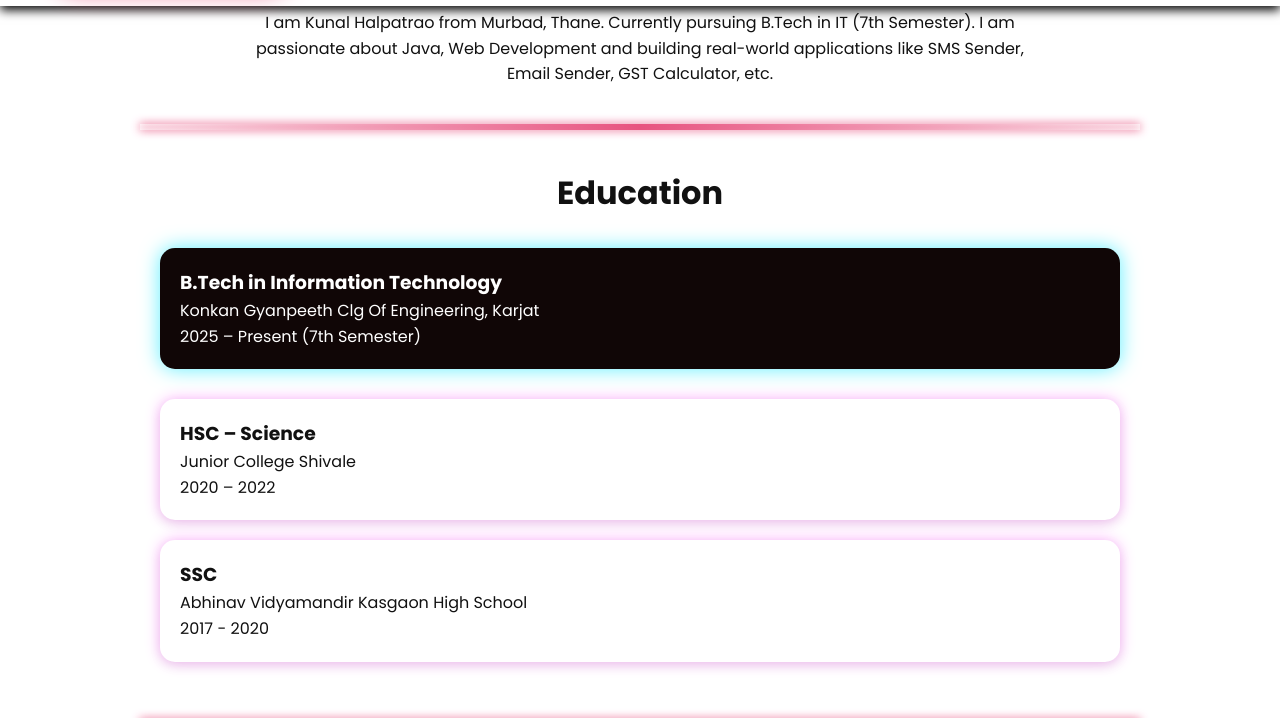
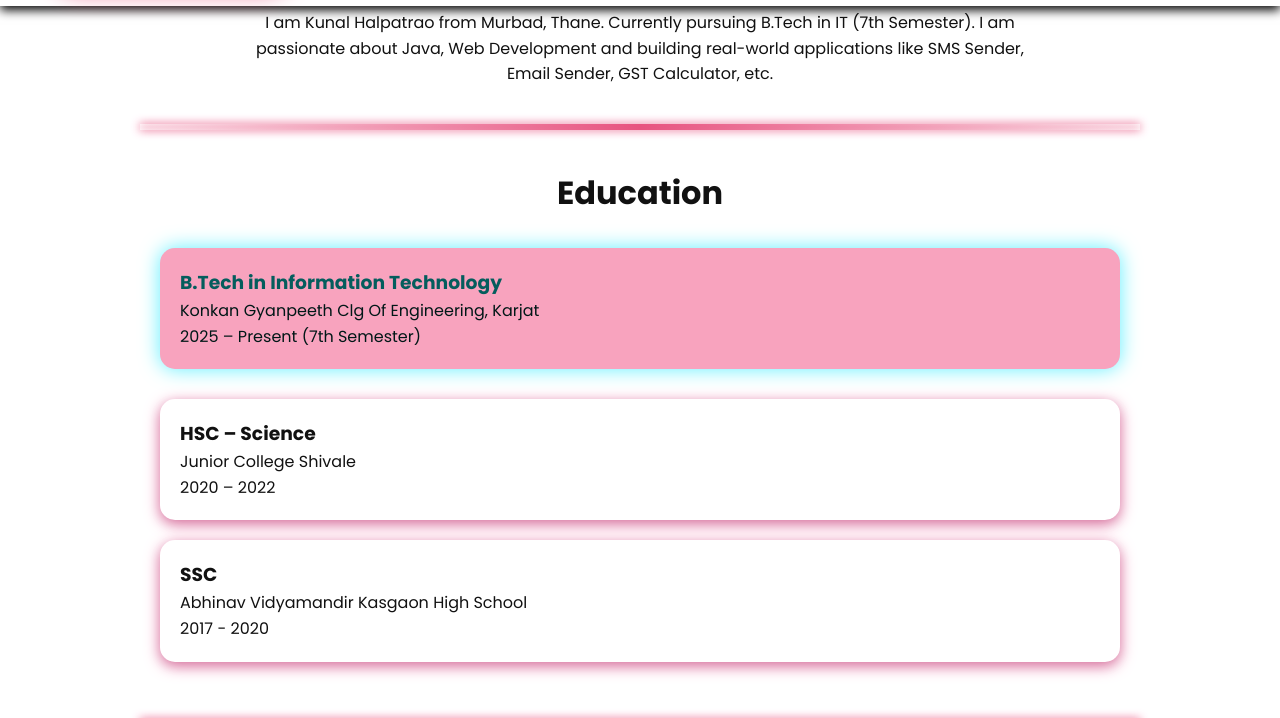
Before and after one commit to Kunal-Halpatrao/Portfoliyo.website, a plain HTML site: page index.html in a window 1280 px wide. In both pictures the pointer is over the element 640 px from the left and 1071 px from the top of the page. Shown: the part 753-1471 px from the top of the page. Drawn offline with nearby package versions, Linux system fonts and the light colour scheme; files whose address does not match are found by name.

Commit message:
Update index.html

```diff
--- a/index.html
+++ b/index.html
@@ -16,9 +16,7 @@
     body {
       font-family: 'Poppins', sans-serif;
       background-color: #ffffff;
-      /* White background */
       color: #111;
-      /* Black text */
       line-height: 1.6;
     }
 
@@ -69,7 +67,6 @@
 
     nav ul li a:hover {
       color: #ea9ab2;
-      /* Pink hover */
       font-weight: bold;
     }
 
@@ -85,12 +82,10 @@
       font-size: 2.5rem;
       margin-bottom: 10px;
       color: #111;
-      /* Black heading */
     }
 
     .hero span {
       color: #ff00ff;
-      /* Pink highlight */
     }
 
     .btn {
@@ -98,9 +93,7 @@
       display: inline-block;
       padding: 12px 28px;
       background: #ff00ff;
-      /* Pink button */
       color: #fff;
-      /* White text inside button */
       border-radius: 10px;
       text-decoration: none;
       font-weight: 600;
@@ -109,7 +102,6 @@
 
     .btn:hover {
       background: #000;
-      /* Black on hover */
       color: #fff;
       box-shadow: 0 0 15px #ff00ff;
     }
@@ -176,9 +168,7 @@
 
     .skills-list li:hover {
       background: #ff00ff;
-      /* Pink hover */
       color: #fff;
-      /* White text */
       cursor: pointer;
     }
 
@@ -196,7 +186,6 @@
       object-fit: cover;
       border: 4px solid #fff;
       box-shadow: 0 0 30px rgba(255, 0, 255, 0.6);
-      /* Pink glow */
     }
 
     .hero-text {
@@ -225,7 +214,6 @@
       font-family: 'Poppins', sans-serif;
     }
 
-    /* ===== Header / Navbar ===== */
     header {
       background: #fff;
       color: #111;
@@ -241,25 +229,21 @@
     }
 
     nav ul li a {
-      /* color: #111; */
       color: #fb1a61;
       transition: 0.3s;
     }
 
     nav ul li a:hover {
       color: #2dc2fc;
-      /* pink on hover */
       font-weight: bold;
     }
 
-    /* ===== Hero Section ===== */
     .hero h2 {
       color: #111;
     }
 
     .hero h2 span {
       color: #ff00ff;
-      /* pink highlight */
     }
 
     .hero p {
@@ -279,36 +263,32 @@
       box-shadow: 0 0 20px #ff00ff;
     }
 
-    /* Hero image glow */
     .hero-img {
       border-radius: 50%;
       border: 4px solid #fff;
       box-shadow: 0 0 40px rgba(255, 0, 255, 0.7);
-      /* strong pink glow */
     }
 
-    /* ===== Cards (Education, Experience) ===== */
     .card {
       background: #fff;
       color: #111;
       border-radius: 15px;
       box-shadow: 0 4px 12px rgba(0, 0, 0, 0.08),
-        0 0 15px rgba(255, 0, 255, 0.3);
-      /* pink aura */
+         0 4px 15px rgb(233, 113, 165);
+       /* box-shadow:0 5px 12px #eb9db5 */
+       /* 0 0 15px #f8a3be, */
     }
 
     .card:hover {
-      background-color: #100606;
-      color: white;
+      background-color: #f8a3be       ;
+      color: rgb(0, 23, 23);
       transition: 0.5s;
     }
 
     .card:hover h3 {
-      color: white;
+      color: rgb(4, 93, 93);
     }
 
-
-    /* ===== Skills Section ===== */
     .skills-box {
       background: #fff;
       border-radius: 15px;
@@ -441,7 +421,6 @@
 
     .learn-btn {
       color: #e75480;
-      /* same as your button */
       font-weight: 600;
       text-decoration: none;
       transition: 0.3s;
@@ -478,10 +457,8 @@
       justify-content: center;
       align-items: stretch;
       gap: 20px;
-      /* space between cards */
       margin-top: 30px;
       flex-wrap: wrap;
-      /* responsive ke liye */
     }
 
     .contact-card {
@@ -496,14 +473,12 @@
     .contact-card:hover {
       transform: translateY(-5px);
       box-shadow: 0 8px 20px rgba(231, 84, 128, 0.4);
-      /* pink glow hover */
     }
 
     .contact-card i {
       font-size: 30px;
       margin-bottom: 10px;
       color: #e75480;
-      /* pink theme */
     }
 
     .contact-card h3 {
@@ -529,11 +504,15 @@
    a {
     text-decoration: none;
    }
+
+   .hero-img {
+    box-shadow: 0 8px 12px rgb(242, 159, 185),
+    0 0 6px rgb(216, 112, 147)
+   }
   </style>
 </head>
 
 <body>
-  <!-- Navbar -->
   <header>
     <h1>Kunal Halpatrao</h1>
     <nav>
@@ -549,7 +528,6 @@
     </nav>
   </header>
 
-  <!-- Hero -->
   <section id="hero" class="hero">
     <div class="hero-container">
       <img src="Kunal Image-Photoroom.png" alt="Kunal Photo" class="hero-img">
@@ -561,7 +539,6 @@
     </div>
   </section>
 
-  <!-- About -->
   <section id="about" class="about">
     <h2>About Me</h2>
     <p style="text-align:center; max-width:800px; margin:auto; color: #111;">
@@ -571,7 +548,6 @@
     </p>
   </section>
 
-  <!-- Education -->
   <section id="education" class="education">
     <h2>Education</h2>
     <div class="card">
@@ -591,7 +567,6 @@
     </div>
   </section>
 
-  <!-- Experience -->
   <section id="experience">
     <h2>Experience</h2>
     <div class="card">
@@ -619,7 +594,6 @@
     </div>
   </section>
 
-  <!-- Skills -->
   <section id="skills">
     <h2>My Skills</h2>
     <div class="skills-box">
@@ -648,7 +622,6 @@
     </div>
   </section>
 
-  <!-- Projects Section -->
   <section id="projects">
     <h2>My Projects That I've Worked</h2>
     <p style="text-align:center; max-width:800px; margin:auto; color:#444;">
@@ -657,7 +630,6 @@
 
     <div class="projects-container">
 
-      <!-- Project Card 1 -->
       <div class="project-card">
         <img src="image.png" alt="Portfolio Project">
         <h3>Personal Portfolio</h3>
@@ -666,7 +638,6 @@
         <a href="#" class="learn-btn">Learn More →</a>
       </div>
 
-      <!-- Project Card 2 -->
       <div class="project-card">
         <img src="image copy.png" alt="Food App">
         <h3>Food App</h3>
@@ -674,7 +645,6 @@
         <a href="#" class="learn-btn">Learn More →</a>
       </div>
 
-      <!-- Project Card 3 -->
       <div class="project-card">
         <img src="image copy 2.png" alt="Shoose App">
         <h3>Shooes App</h3>
@@ -714,12 +684,10 @@
   </section>
 
 
-  <!-- Footer -->
   <footer>
     <p>Kunal's Portfolio (2025) | Made by Kunal</p>
   </footer>
 
-  <!-- Typed.js -->
   <script src="https://unpkg.com/typed.js@2.1.0/dist/typed.umd.js"></script>
   <script>
     var typed = new Typed('#element', {
```
